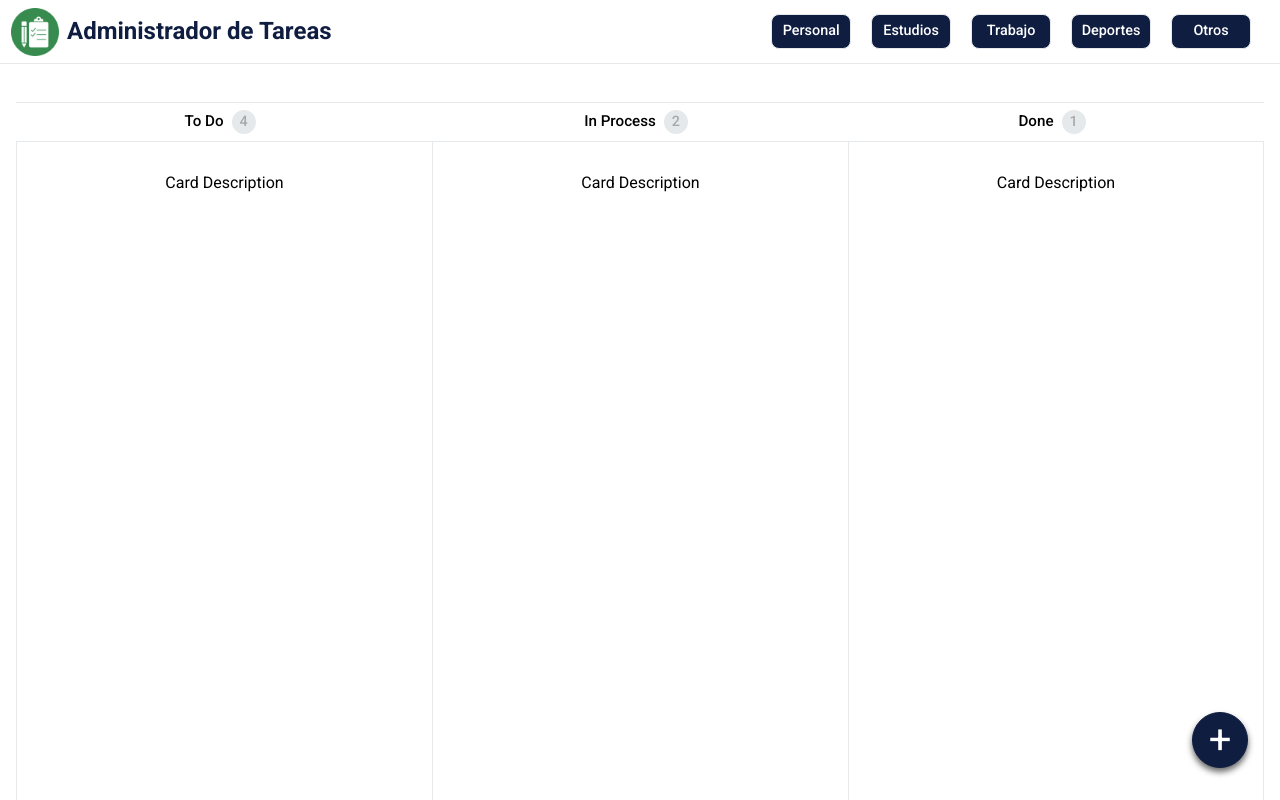
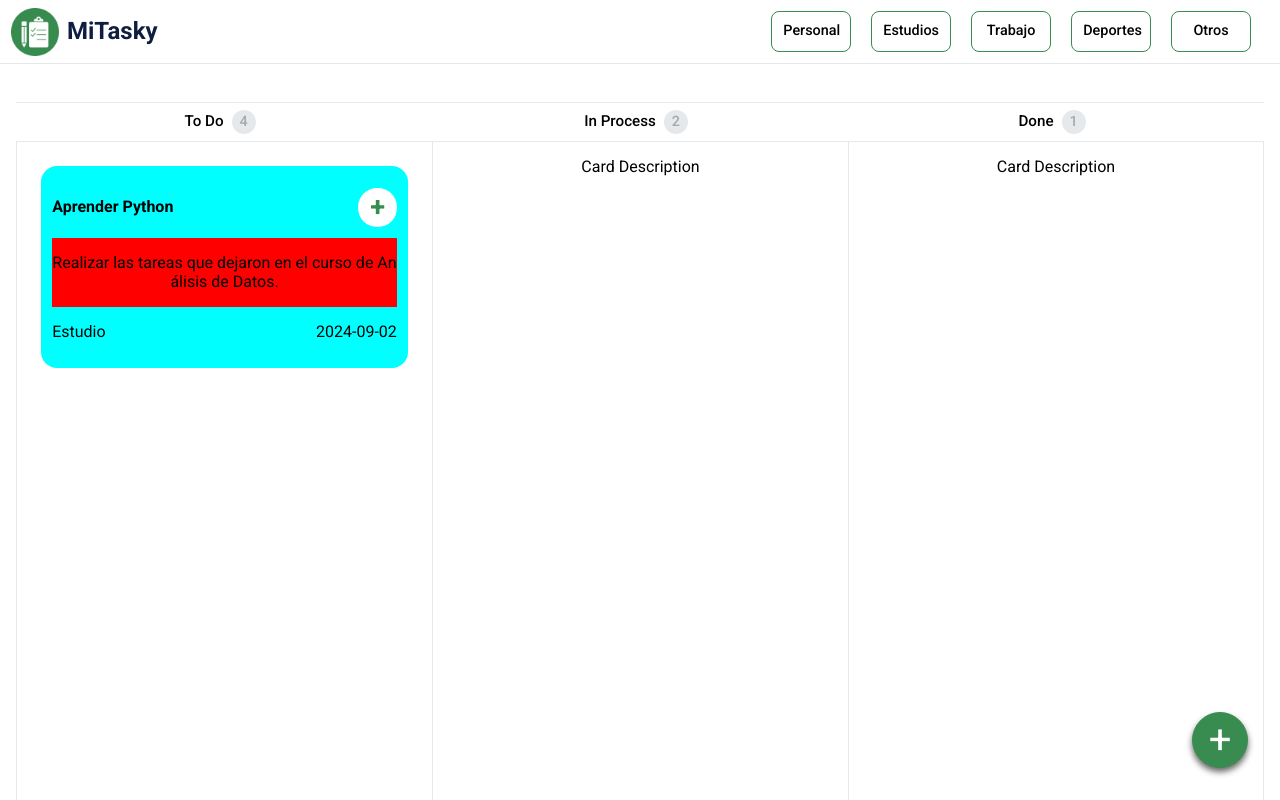
Before and after one commit to SebastianUrdaneguiBisalaya/1-project-task-manager-app-scrum, a plain HTML site: page index.html in a window 1280 px wide. Drawn offline with Linux system fonts and the light colour scheme.

Commit message:
add: Card to show the detail of task.

```diff
--- a/index.html
+++ b/index.html
@@ -28,9 +28,9 @@
           <img
             class="header__icon"
             src="./assets/img/favicon.ico"
-            alt=""
+            alt="Icon of MiTasky"
           />
-          <h1>Administrador de Tareas</h1>
+          <h1>MiTasky</h1>
         </div>
         <div class="header__filterOptions">
           <button
@@ -70,7 +70,23 @@
       <div class="table__states">
         <div class="table__state">
           <div class="table__stateTitle">To Do<span class="table__stateNumber">4</span></div>
-          <div class="table__stateContainer">Card Description</div>
+          <div class="table__stateContainer">
+            <div class="card">
+              <div class="card__title">
+                <h4 class="card__titleMain">Aprender Python</h4>
+                <div class="card__icon">
+                  <span class="card__icon--move">+</span>
+                </div>
+              </div>
+              <div class="card__description">
+                <p>Realizar las tareas que dejaron en el curso de Análisis de Datos.</p>
+              </div>
+              <div class="card__moreInfo">
+                <p>Estudio</p>
+                <p>2024-09-02</p>
+              </div>
+            </div>
+          </div>
         </div>
         <div class="table__state">
           <div class="table__stateTitle">In Process<span class="table__stateNumber">2</span></div>
--- /dev/null
+++ b/styles/components/card.css
@@ -0,0 +1,50 @@
+.card {
+    display: flex;
+    flex-direction: column;
+    width: 100%;
+    padding: 0.7rem;
+    background-color: aqua;
+    border-radius: 1rem;
+    margin: 0.5rem;
+}
+
+.card__title {
+    display: flex;
+    flex-direction: row;
+    justify-content: space-between;
+    align-items: center;
+}
+
+.card__icon {
+    display: flex;
+    justify-content: center;
+    background-color: var(--color-white);
+    border-radius: 50%;
+    padding: 0.2rem;
+}
+
+.card__icon--move {
+    display: flex;
+    justify-content: center;
+    align-items: center;
+    width: 2rem;
+    height: 2rem;
+    color: var(--color-green-dark);
+    content: none;
+    font-size: var(--font-size-icon-to-move);
+    font-weight: bold;
+}
+
+.card__description {
+    display: flex;
+    flex-direction: column;
+    flex-wrap: wrap;
+    background-color: red;
+    word-break: break-all;
+}
+
+.card__moreInfo {
+    display: flex;
+    flex-direction: row;
+    justify-content: space-between;
+}
--- a/styles/global.css
+++ b/styles/global.css
@@ -9,13 +9,14 @@
   --font-size-number-length-status: 0.9rem;
   --font-size-icon-add: 2.5rem;
   --font-size-category: 0.9rem;
+  --font-size-icon-to-move: 1.7rem;
 
   /* Colors */
   --color-black: #000;
   --color-white: #fff;
   --color-gray: #e5e9ec;
   --color-gray-less-ligth: #a8a8a8;
-  --color-blue-dark: #0f1d40;
+  --color-green-dark: #388c4f;
 }
 
 *,
--- a/styles/index.css
+++ b/styles/index.css
@@ -1,6 +1,7 @@
 @import url(normalize.css);
 @import url(global.css);
 @import url(components/header.css);
+@import url(components/card.css);
 
 .header__nav {
   max-width: var(--max-width-screen);
@@ -30,14 +31,14 @@
 .header__filterOption {
   margin: 0 0.5rem;
   font-size: var(--font-size-category);
-  background-color: var(--color-blue-dark);
-  color: var(--color-white);
+  background-color: var(--color-white);
+  color: var(--color-black);
   font-weight: 500;
-  padding: 0.5rem;
+  padding: 0.7rem;
   border-radius: 0.5rem;
   cursor: pointer;
   transition: transform 2s ease;
-  border: 0.1rem solid var(--color-gray);
+  border: 0.1rem solid var(--color-green-dark);
   width: 5rem;
   align-items: center;
   justify-content: center;
@@ -100,7 +101,7 @@
   display: flex;
   justify-content: center;
   align-items: flex-start;
-  padding: 2rem 1rem;
+  padding: 1rem;
   border-left: 0.1rem solid var(--color-gray);
 }
 
@@ -108,8 +109,8 @@
   position: fixed;
   bottom: 2rem;
   right: 2rem;
-  background-color: var(--color-blue-dark);
-  border: 1px solid var(--color-blue-dark);
+  background-color: var(--color-green-dark);
+  border: 1px solid var(--color-green-dark);
   color: var(--color-white);
   border-radius: 50%;
   width: 3.5rem;
```
